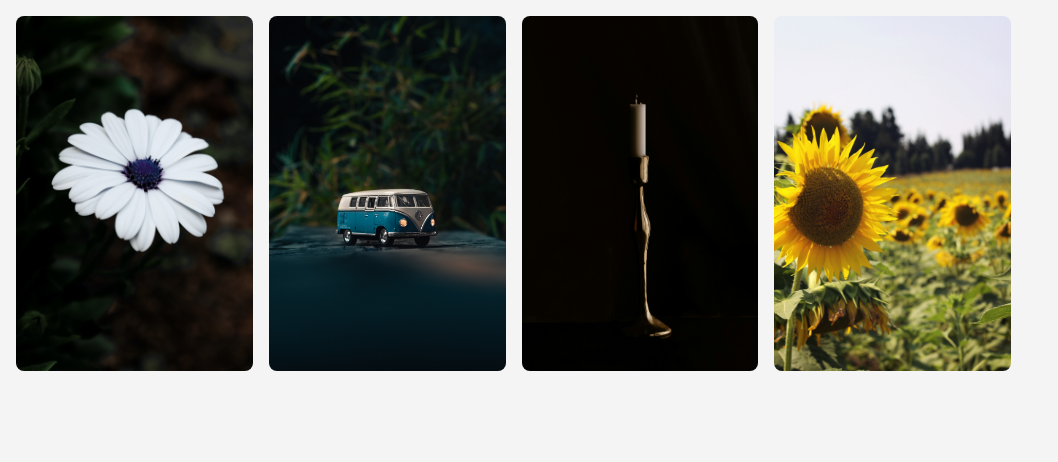
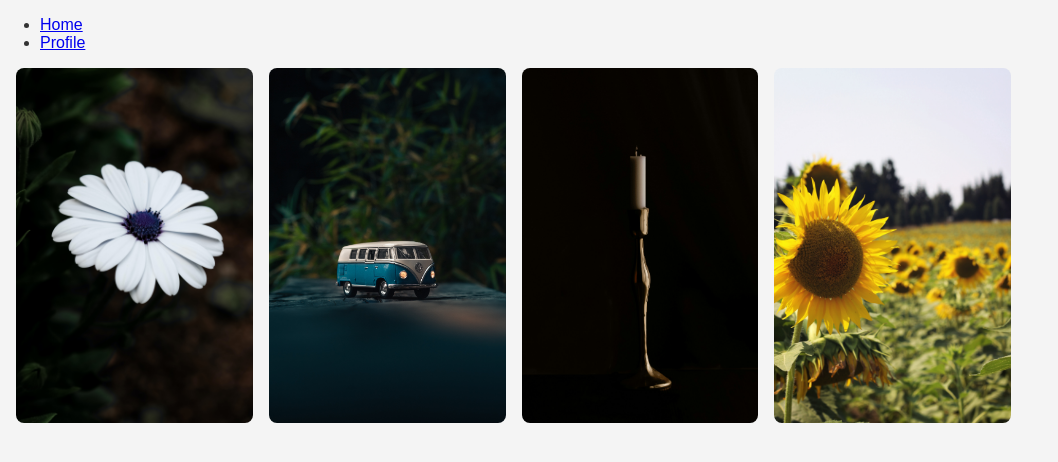
Before and after one commit to yashodharanawaka/my-gallery, a React (Create React App) app: page / in a window 1280 px wide. Shown: the top 462 px of the page, without its empty margins (0-1058 px from the left). Built offline with nearby package versions, Linux system fonts and the light colour scheme.

Commit message:
added a nav bar

```diff
--- a/src/App.js
+++ b/src/App.js
@@ -4,14 +4,16 @@
 import PhotoGallery from './components/PhotoGallery';
 import Lightbox from './components/Lightbox';
 import MyProfile from "./components/MyProfile";
+import NavigationBar from "./components/NavigationBar";
 
 function App() {
     return (
         <Router>
+            <NavigationBar/>
             <Routes>
-                <Route path="/photo/:id" element={<Lightbox />} />
-                <Route path="/profile" element={<MyProfile />} />
-                <Route path="/*" element={<PhotoGallery />} />
+                <Route path="/photo/:id" element={<Lightbox/>}/>
+                <Route path="/profile" element={<MyProfile/>}/>
+                <Route path="/*" element={<PhotoGallery/>}/>
             </Routes>
         </Router>
     );
--- /dev/null
+++ b/src/components/NavigationBar.js
@@ -0,0 +1,17 @@
+import React from "react";
+import {Link} from "react-router-dom";
+
+const NavigationBar = () =>{
+    return <nav>
+        <ul>
+            <li>
+                <Link to="/">Home</Link>
+            </li>
+            <li>
+                <Link to="/profile">Profile</Link>
+            </li>
+        </ul>
+    </nav>
+}
+
+export default NavigationBar;
```
